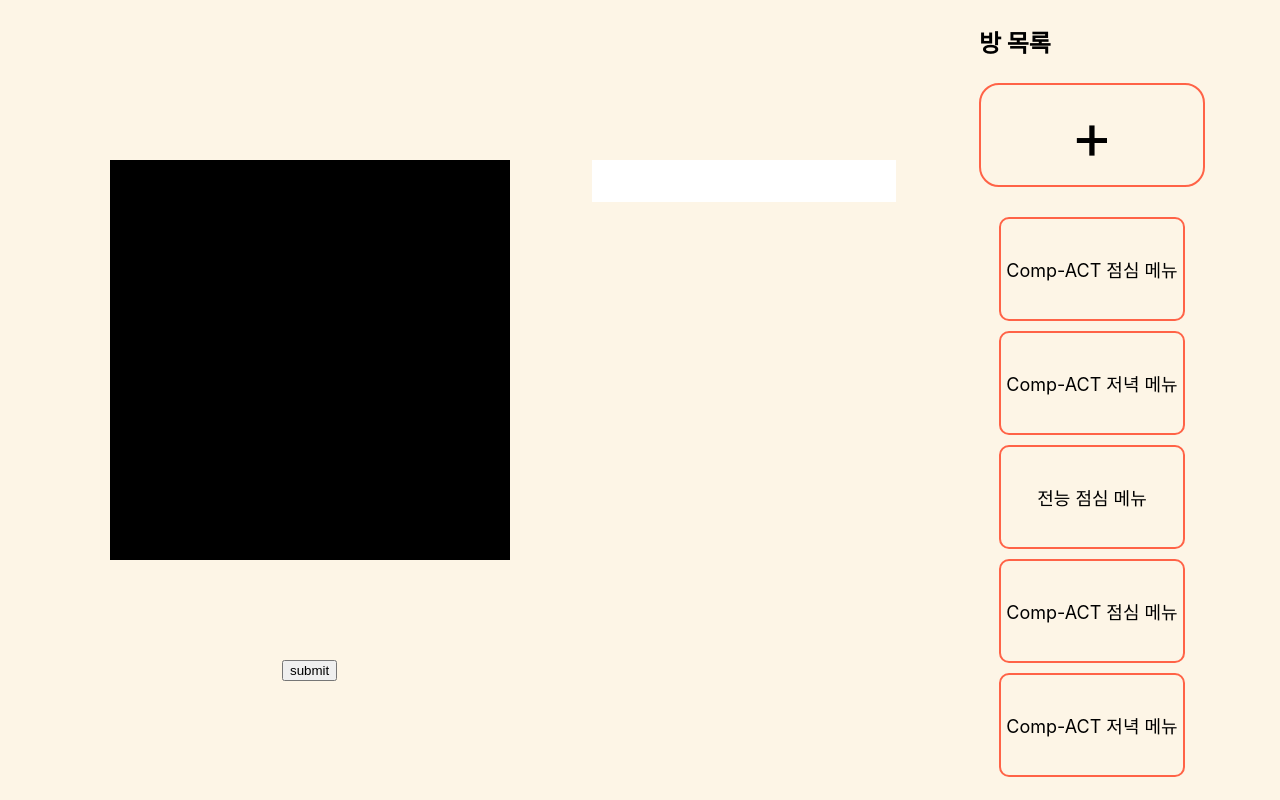
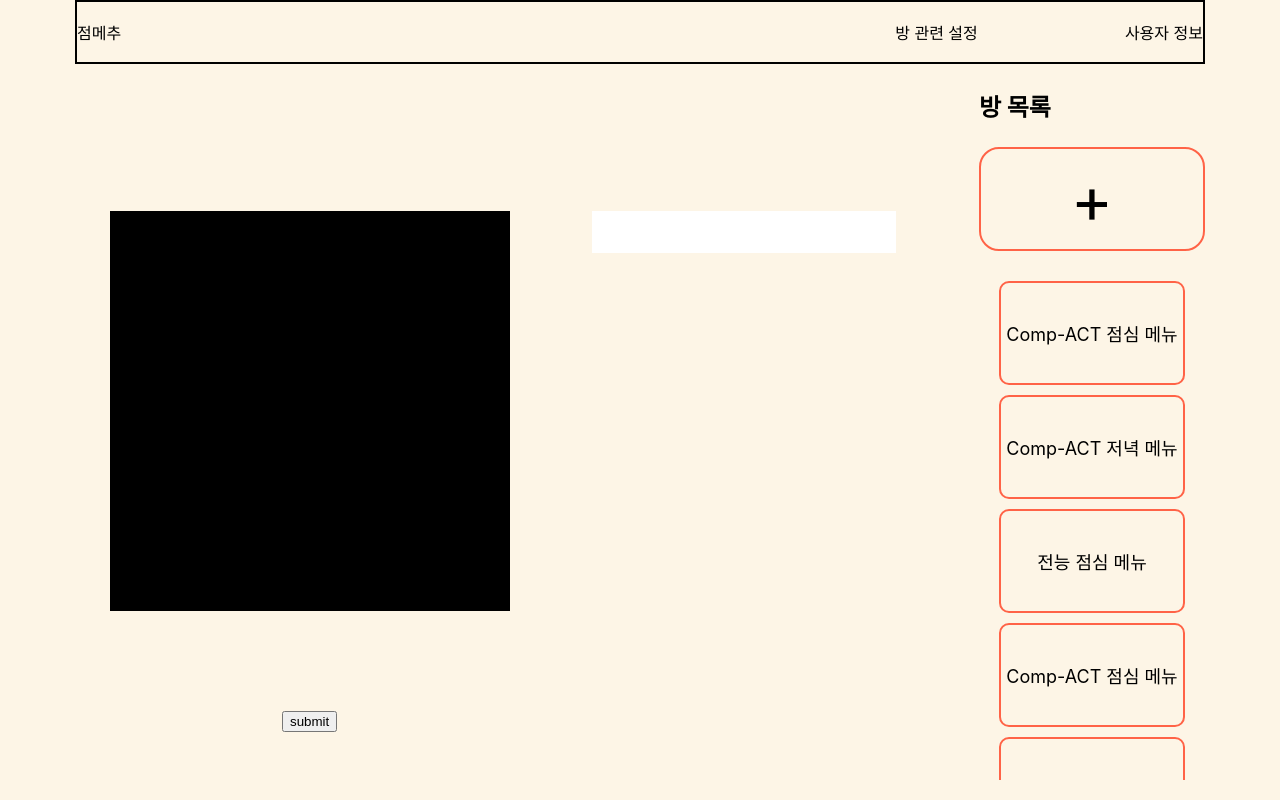
Before and after one commit to Comp-ACT/random-lunch-menu-front, a React (Create React App) app: page / in a window 1280 px wide. Built offline with nearby package versions, Linux system fonts and the light colour scheme.

Commit message:
Add header wire frame

```diff
--- /dev/null
+++ b/src/components/common/header/Header.jsx
@@ -0,0 +1,32 @@
+function Header() {
+  return (
+    <div style={{
+      display: 'flex',
+    }}
+    >
+      <div
+        style={{
+          display: 'flex',
+          justifyContent: 'space-between',
+          width: '80%',
+        }}
+      >
+        <div>
+          점메추
+        </div>
+        <div>
+          방 관련 설정
+        </div>
+      </div>
+      <div style={{
+        width: '20%',
+        textAlign: 'right',
+      }}
+      >
+        사용자 정보
+      </div>
+    </div>
+  );
+}
+
+export default Header;
--- a/src/components/pages/Home.jsx
+++ b/src/components/pages/Home.jsx
@@ -1,30 +1,50 @@
 import Main from '../common/main/Main';
 import SideBar from '../common/sidebar/SideBar';
 import Colors from '../../assets/colors';
+import Header from '../common/header/Header';
 
 function Home() {
   return (
     <div style={{
       display: 'flex',
+      justifyContent: 'center',
       width: '100vw',
       height: '100vh',
-      justifyContent: 'center',
       background: Colors.OLDLACE,
     }}
     >
       <div style={{
         display: 'flex',
-        height: window.innerHeight,
+        flexDirection: 'column',
+        height: '100%',
         maxWidth: window.outerWidth,
         width: window.outerWidth * 0.8,
         minWidth: 1130,
       }}
       >
-        <div style={{ width: '80%' }}>
-          <Main />
+        <div style={{
+          display: 'flex',
+          flexDirection: 'column',
+          justifyContent: 'center',
+          boxSizing: 'border-box',
+          borderStyle: 'solid',
+          borderWidth: 2,
+          minHeight: '8%',
+        }}
+        >
+          <Header />
         </div>
-        <div style={{ width: '20%' }}>
-          <SideBar />
+        <div style={{
+          display: 'flex',
+          minHeight: '92%',
+        }}
+        >
+          <div style={{ width: '80%' }}>
+            <Main />
+          </div>
+          <div style={{ width: '20%' }}>
+            <SideBar />
+          </div>
         </div>
       </div>
     </div>
```
